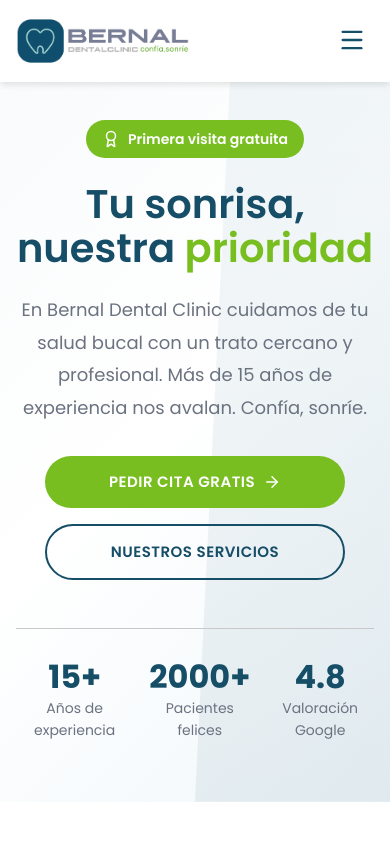
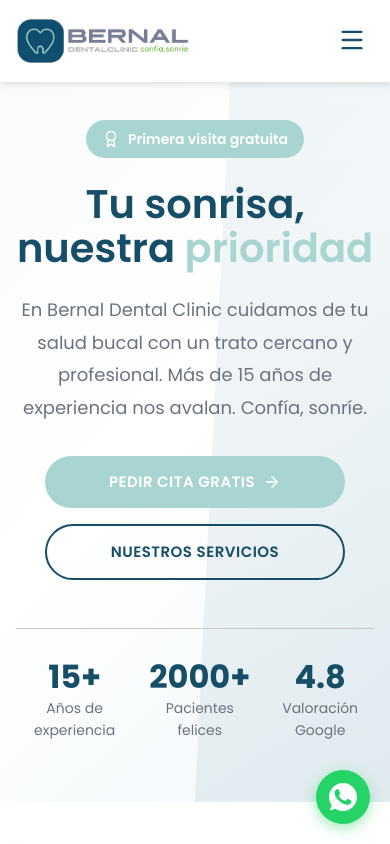
Before and after one commit to genesisleal/bernaldental, a React (Vite) app: page / in a window 390 px wide. Shown: the top 844 px of the page. Built offline with nearby package versions, Linux system fonts and the light colour scheme.

Commit message:
cambio de colores y adicion de boton de whatsapp

```diff
--- a/src/App.css
+++ b/src/App.css
@@ -1270,6 +1270,81 @@
   line-height: 1.3;
 }
 
+.whatsapp-fab {
+  position: fixed;
+  bottom: 28px;
+  right: 28px;
+  z-index: 900;
+  width: 60px;
+  height: 60px;
+  background: #25D366;
+  border-radius: var(--radius-full);
+  display: flex;
+  align-items: center;
+  justify-content: center;
+  color: var(--color-white);
+  box-shadow: 0 4px 14px rgba(37, 211, 102, 0.45);
+  transition: box-shadow 0.3s ease, background 0.3s ease;
+  cursor: pointer;
+}
+
+.whatsapp-fab svg {
+  width: 32px;
+  height: 32px;
+}
+
+.whatsapp-fab::before {
+  content: '';
+  position: absolute;
+  inset: -4px;
+  border-radius: var(--radius-full);
+  border: 2px solid rgba(37, 211, 102, 0.35);
+  animation: whatsapp-ring 2.5s ease-out infinite;
+}
+
+.whatsapp-fab:hover {
+  background: #1ebe5c;
+  box-shadow: 0 6px 20px rgba(37, 211, 102, 0.55);
+}
+
+.whatsapp-tooltip {
+  position: absolute;
+  right: calc(100% + 12px);
+  top: 50%;
+  transform: translateY(-50%);
+  background: var(--color-black);
+  color: var(--color-white);
+  font-size: 0.8125rem;
+  font-weight: 500;
+  padding: 6px 12px;
+  border-radius: var(--radius);
+  white-space: nowrap;
+  opacity: 0;
+  pointer-events: none;
+  transition: opacity 0.25s ease, transform 0.25s ease;
+  transform: translateY(-50%) translateX(6px);
+}
+
+.whatsapp-fab:hover .whatsapp-tooltip {
+  opacity: 1;
+  transform: translateY(-50%) translateX(0);
+}
+
+@keyframes whatsapp-ring {
+  0% {
+    transform: scale(1);
+    opacity: 0.6;
+  }
+  70% {
+    transform: scale(1.35);
+    opacity: 0;
+  }
+  100% {
+    transform: scale(1.35);
+    opacity: 0;
+  }
+}
+
 @media (max-width: 1024px) {
   .hero-content {
     grid-template-columns: 1fr;
@@ -1526,4 +1601,20 @@
     justify-content: center;
     gap: 1rem;
   }
-}
+
+  .whatsapp-fab {
+    bottom: 20px;
+    right: 20px;
+    width: 54px;
+    height: 54px;
+  }
+
+  .whatsapp-fab svg {
+    width: 28px;
+    height: 28px;
+  }
+
+  .whatsapp-tooltip {
+    display: none;
+  }
+}
--- a/src/App.jsx
+++ b/src/App.jsx
@@ -674,6 +674,24 @@ function App() {
         </div>
       </section>
 
+      <motion.a
+        href="https://wa.me/34625766371"
+        target="_blank"
+        rel="noopener noreferrer"
+        className="whatsapp-fab"
+        aria-label="Contactar por WhatsApp"
+        initial={{ scale: 0, opacity: 0 }}
+        animate={{ scale: 1, opacity: 1 }}
+        transition={{ delay: 0.2, type: 'spring', stiffness: 260, damping: 18 }}
+        whileHover={{ scale: 1.1 }}
+        whileTap={{ scale: 0.95 }}
+      >
+        <svg viewBox="0 0 32 32" fill="currentColor" xmlns="http://www.w3.org/2000/svg">
+          <path d="M16.004 0h-.008C7.174 0 0 7.176 0 16c0 3.5 1.128 6.744 3.046 9.378L1.054 31.29l6.118-1.958A15.914 15.914 0 0 0 16.004 32C24.826 32 32 24.822 32 16S24.826 0 16.004 0zm9.312 22.594c-.39 1.1-1.932 2.014-3.18 2.28-.852.18-1.964.324-5.71-1.228-4.796-1.986-7.882-6.848-8.12-7.166-.23-.318-1.926-2.566-1.926-4.892s1.218-3.47 1.652-3.944c.434-.474.946-.592 1.262-.592.316 0 .632.002.908.016.292.016.682-.11 1.068.814.39.938 1.33 3.264 1.448 3.502.118.238.196.514.04.832-.158.318-.236.514-.474.792-.238.278-.5.622-.714.834-.238.238-.486.496-.21.974.278.474 1.234 2.036 2.65 3.298 1.82 1.622 3.354 2.124 3.828 2.362.474.238.752.198 1.028-.118.278-.318 1.186-1.382 1.504-1.856.316-.474.632-.394 1.068-.236.434.158 2.76 1.302 3.234 1.538.474.238.79.356.908.554.118.198.118 1.148-.272 2.252z"/>
+        </svg>
+        <span className="whatsapp-tooltip">WhatsApp</span>
+      </motion.a>
+
       <footer className="footer">
         <div className="container">
           <div className="footer-grid">
--- a/src/index.css
+++ b/src/index.css
@@ -9,7 +9,7 @@
   --color-gray-dark: #6b7280;
   --color-white: #FFFFFF;
   --color-black: #1a1a1a;
-  --color-green: #78be20;
+  --color-green: #A8D5D2;
   --color-bg-light: #f8fafb;
   --color-bg-section: #f0f7fa;
 
@@ -121,7 +121,7 @@ img {
 }
 
 .btn-green:hover {
-  background: #6aa81c;
+  background: #164d67;
   transform: translateY(-2px);
   box-shadow: var(--shadow-lg);
 }
```
